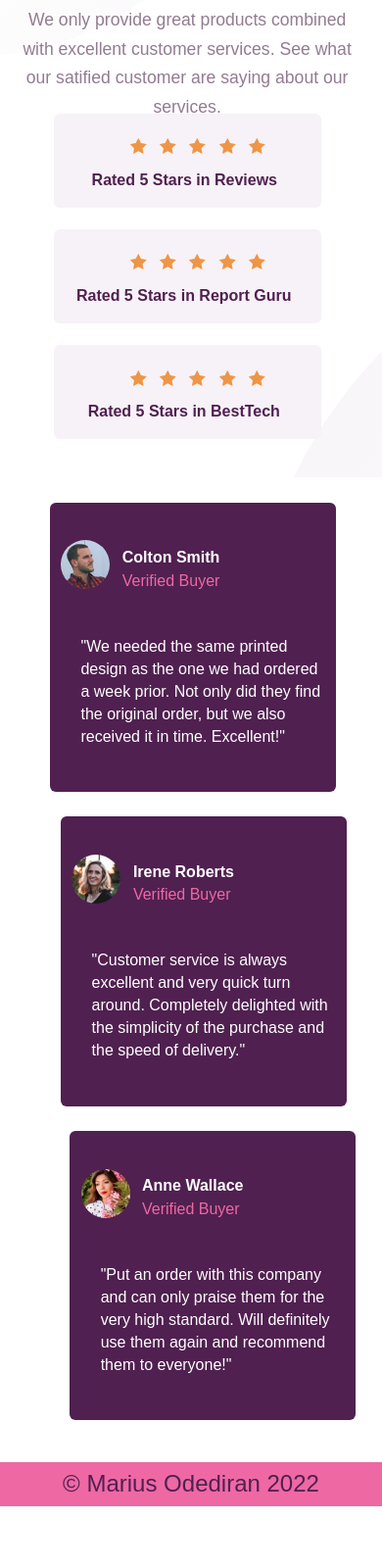
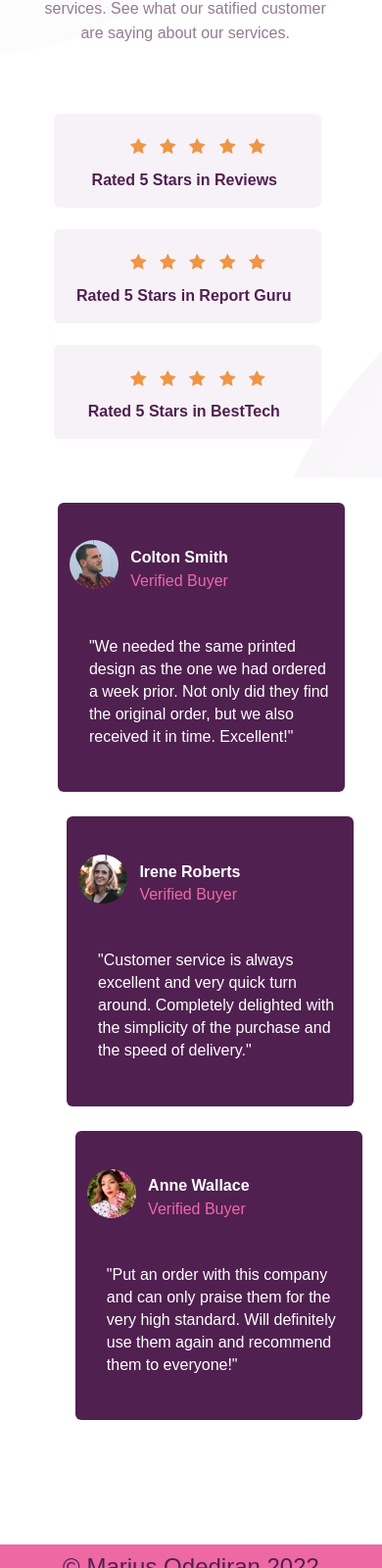
Before and after one commit to Marius-Diran/Social-proof-section, a plain HTML site: page index.html in a window 390 px wide. Shown: the part 306-1906 px from the top of the page at 98% size. Before the commit the page ends 1843 px from the top, so only its background shows below. Drawn offline with Linux system fonts and the light colour scheme.

Commit message:
Changed the size of the mobile to 425px

```diff
--- a/social.css
+++ b/social.css
@@ -17,7 +17,7 @@ body{
 #main{
     display: flex;
     width: 100%;
-    height: 50vh;
+    height: 40vh;
     margin-top: 8vh;
 }
 
@@ -242,18 +242,29 @@ body{
     font-size: 1.5rem;
 }
 
+/* For screen sizes of 425px */
+
 @media (orientation: portrait) and (max-width: 425px){
+    body{
+        width: 100%;
+        height: 219.5vh;
+    }
+
     #main .main-text h1{
-        font-size: 3rem;
+        font-size: 2.7rem;
         text-align: center;
+        margin-left: 10vh;
+        line-height: 5.6vh;
     }
 
     #main .main-text p{
         border: 1px;
-        width: 90vw;
-        margin-top: 0vh;
-        margin-left: 4vw;
+        width: 75vw;
+        margin-top: 3vh;
+        margin-left: 11vw;
         text-align: center;
+        font-size: 1rem;
+        line-height: 3vh;
     }
 
     #main .ratings .rating1{
@@ -309,15 +320,17 @@ body{
 
     #review{
         height: 120vh;
+        width: 85vw;
         position: relative;
-        top: 30vh;
+        left: 4.7vh;
+        top: 40vh;
     }
 
     #review .review1{
         width: 75vw;
         height: 35vh;
         position: relative;
-        left: 13vw;
+        left: 5vw;
     }
 
     #review .review1 img{
@@ -351,7 +364,7 @@ body{
         width: 75vw;
         height: 35vh;
         position: relative;
-        left: -32.8vw;
+        left: -41.3vw;
         top: 42vh;
     }
 
@@ -386,7 +399,7 @@ body{
         width: 75vw;
         height: 35vh;
         position: relative;
-        left: -79.1vw;
+        left: -87.7vw;
         top: 80vh;
     }
 
@@ -419,6 +432,6 @@ body{
 
     #footer{
         position: relative;
-        top: 30vh;
+        top: 50vh;
     }
 }
```
Also changed, not shown: 1 other file.
